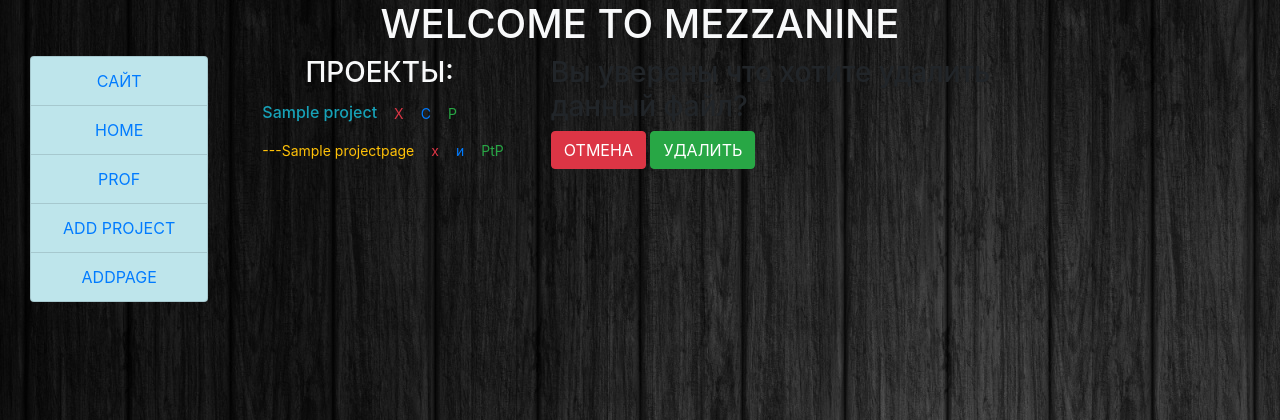
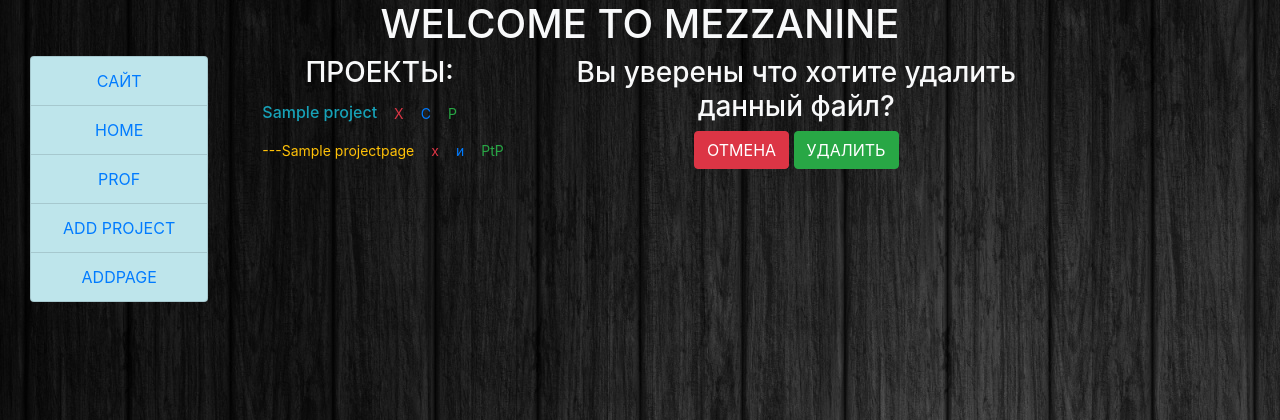
Before and after one commit to Kameni01/DevRock, a Django app: page /mezzanine/projectpage/1/delete/ in a window 1280 px wide. Shown: the top 420 px of the page. Run offline with Django 3.2, Linux system fonts and the light colour scheme; tables that the repository leaves empty hold one stand-in row (values such as "Sample post"); some libraries are stand-ins or nearby versions.

Commit message:
Незначительные изменения шаблонов

```diff
--- a/mezzanine/models.py
+++ b/mezzanine/models.py
@@ -28,8 +28,11 @@ class Projects(models.Model):
     def get_absolute_url(self):
         return reverse('projectdetail', kwargs={'slug': self.slug})
 
-    def add_page_to_project(self):
+    def add_page_to_project(self, p_id):
         return reverse('createpage', kwarg={'p_id': self.id})
+
+    def exact_project_id(self, p_id):
+        return reverse('createpage', kwargs={'p_id': p_id})
 
     def get_update_url(self):
         return reverse('updateproject', kwargs={'slug': self.slug})
@@ -76,7 +79,7 @@ class ProjectPages(models.Model):
     def save(self, *args, **kwargs):
         if not self.id:
             self.slug = gen_slug(self.title)
-            self.project_id = self.p_id
+            #self.project_id = self.p_id
         super().save(*args, **kwargs)
 
 
--- a/mezzanine/templates/mezzanine.html
+++ b/mezzanine/templates/mezzanine.html
@@ -9,6 +9,7 @@
   </head>
 <style>
   body { background: url({% static 'mezzanine/bg/bg.jpg' %}); }
+  p { color: white }
 </style>
   <body >
     <div class="container-fluid">
--- a/mezzanine/templates/mezzanine/deletepagefile.html
+++ b/mezzanine/templates/mezzanine/deletepagefile.html
@@ -2,10 +2,12 @@
 
 {% block title %}Удаление файла{% endblock title %}
 {% block default %}
-  <form class="" action="{% url 'delete_pagefile' pk=pagefiles.id %}" enctype='multipart/form-data' method="post">
+  <form class="" action="{% url 'delete_pagefile' pk=pagefiles.id %}" enctype='multipart/form-data' method="post" class="text-center">
     {% csrf_token %}
-    <h3>Вы уверены что хотите удалить данный файл?</h3>
-    <a href="{% url 'mezzanine' %}" class="btn btn-danger">ОТМЕНА</a>
-    <button type="submit" name="button" class="btn btn-success">УДАЛИТЬ</button>
+    <h3 class="text-light text-center">Вы уверены что хотите удалить данный файл?</h3>
+    <div class="container text-center">
+      <a href="{% url 'mezzanine' %}" class="btn btn-danger">ОТМЕНА</a>
+      <button type="submit" name="button" class="btn btn-success">УДАЛИТЬ</button>
+    </div>
   </form>
 {% endblock default %}
--- a/mezzanine/templates/mezzanine/pagedetail.html
+++ b/mezzanine/templates/mezzanine/pagedetail.html
@@ -21,7 +21,7 @@
   </div>
   <div class="btn-group-vertical">
     {% for file in files %}
-        {% if file.projectpage_id == detail.id %}
+        {% if file.page_id == detail.id %}
           <p class="text-primary">{{ file.title }}</p>
           <a href="{% url 'delete_pagefile' pk=file.id %}" class="btn btn-outline-danger btn-sm">УДАЛИТЬ</a>
           <a download href="/media/{{ file.file }}" class="btn btn-outline-success btn-sm">СКАЧАТЬ</a>
```
Also changed, not shown: mezzanine/templates/mezzanine/deleteprojectfile.html (+5 -3 lines).
